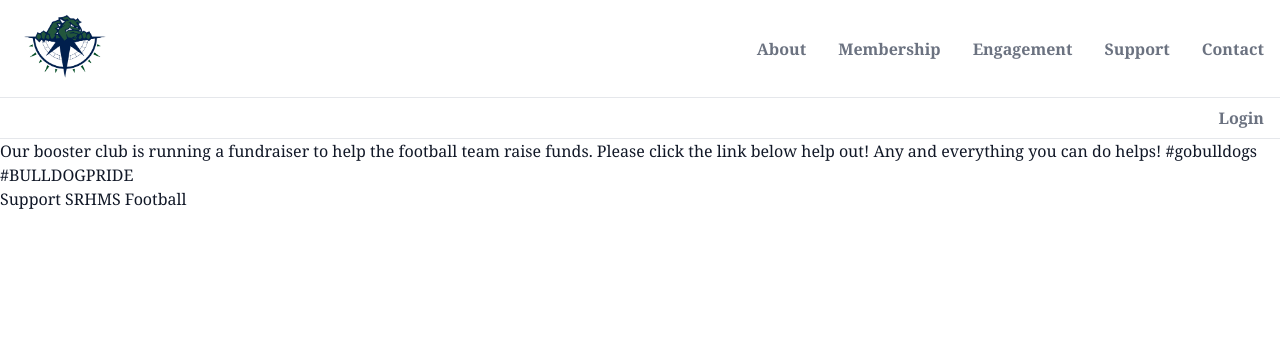
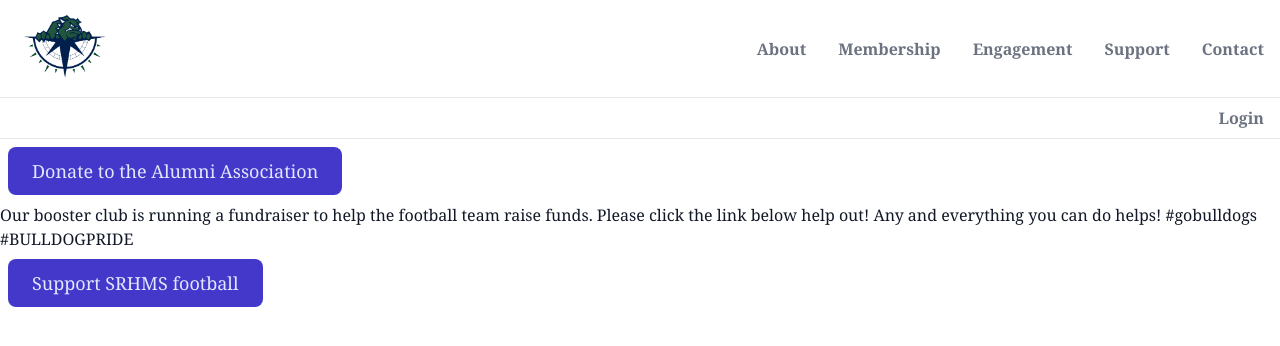
Before and after one commit to philihp/srmhsalumni, a Next.js app: page /support in a window 1280 px wide. Shown: the top 346 px of the page. Built offline with nearby package versions, Linux system fonts and the light colour scheme; no server answers; what @tailwindcss/custom-forms, @tailwindcss/typography would draw is missing.

Commit message:
add link from support

```diff
--- a/pages/support.js
+++ b/pages/support.js
@@ -1,16 +1,32 @@
 import React from 'react'
+import Link from 'next/link'
 
 const Support = () => (
   <div>
+    <p>
+      <Link href="/donate">
+        <button
+          type="button"
+          className="h-12 px-6 m-2 text-lg text-indigo-100 transition-colors duration-150 bg-indigo-700 rounded-lg focus:shadow-outline hover:bg-indigo-800"
+        >
+          Donate to the Alumni Association
+        </button>
+      </Link>
+    </p>
     <p>
       Our booster club is running a fundraiser to help the football team raise
       funds. Please click the link below help out! Any and everything you can do
       helps! #gobulldogs #BULLDOGPRIDE
     </p>
     <p>
-      <a href="https://www.gofundme.com/f/p43r2-a-cause-i-care-about-needs-help?member=6361078&amp;utm_source=twilio&amp;utm_medium=sms&amp;utm_campaign=contacts-v2-invite-to-donate&amp;fbclid=IwAR3SFwg-9upT8out_SfltGuxkyQaEtgKTWjD532v8UfS358kUf9ttF3nYjI">
-        Support SRHMS Football
-      </a>
+      <Link href="https://www.gofundme.com/f/p43r2-a-cause-i-care-about-needs-help?member=6361078&amp;utm_source=twilio&amp;utm_medium=sms&amp;utm_campaign=contacts-v2-invite-to-donate&amp;fbclid=IwAR3SFwg-9upT8out_SfltGuxkyQaEtgKTWjD532v8UfS358kUf9ttF3nYjI">
+        <button
+          type="button"
+          className="h-12 px-6 m-2 text-lg text-indigo-100 transition-colors duration-150 bg-indigo-700 rounded-lg focus:shadow-outline hover:bg-indigo-800"
+        >
+          Support SRHMS football
+        </button>
+      </Link>
     </p>
   </div>
 )
```
